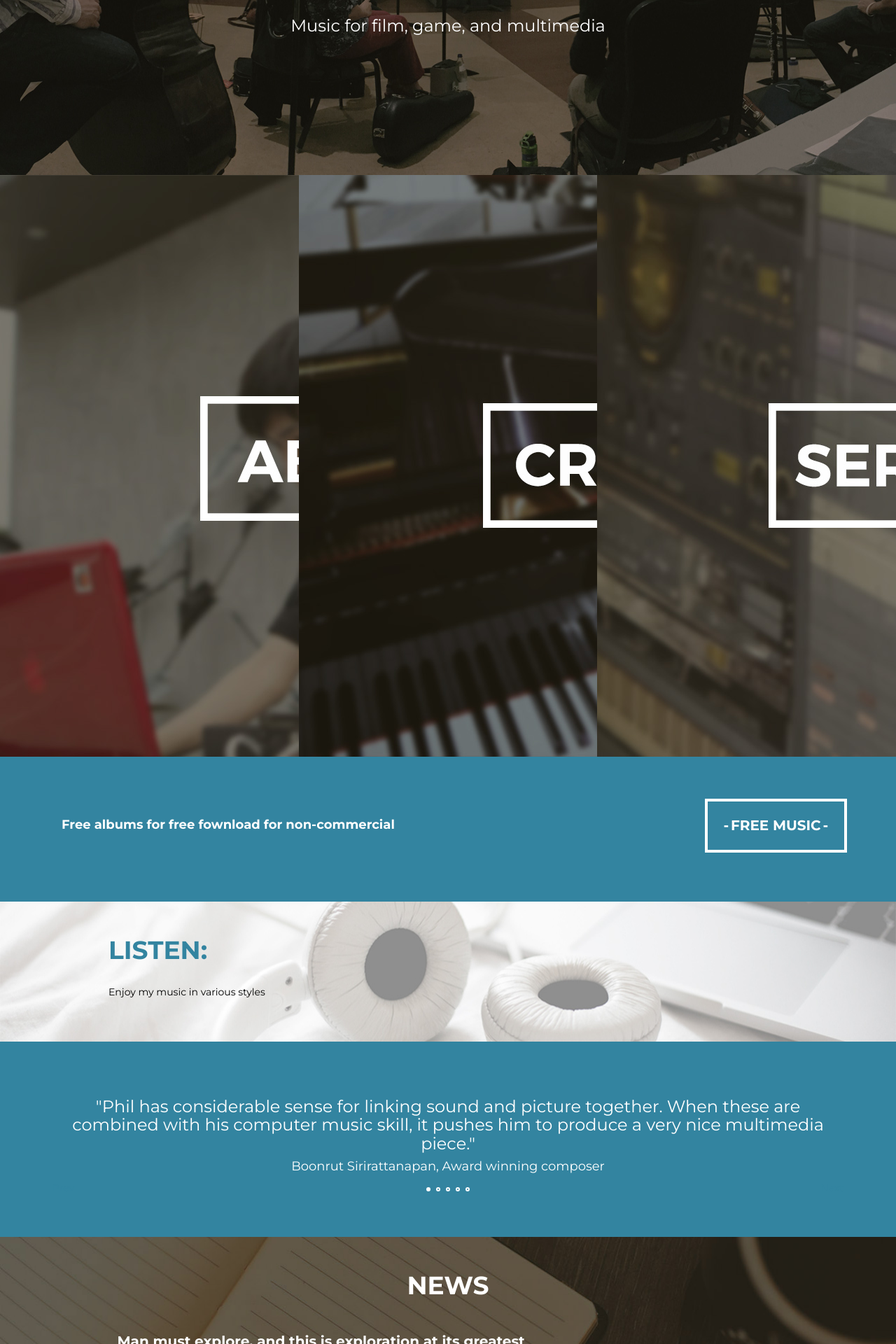
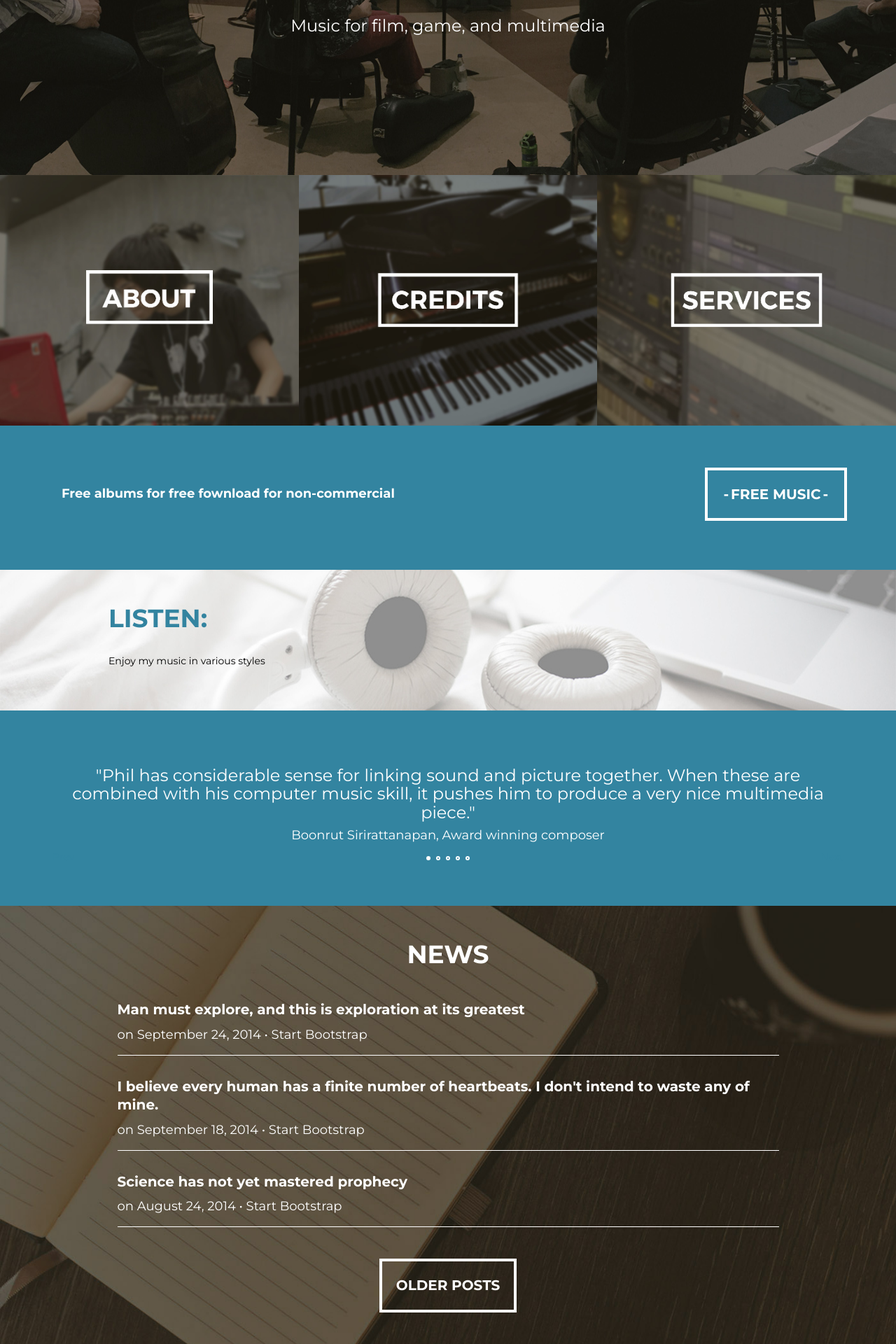
Before and after one commit to phil-wc/phil-wc.github.io, a Jekyll site: the page built from index.html, in a window 1280 px wide. Shown: the part 392-2312 px from the top of the page at 70% size. Built offline with Jekyll 4.4.1, drawn with Linux system fonts in a browser that asks for light colours; nearby versions of some CDN libraries; the list of posts is cut into pages by our own code.

Commit message:
added bootstrap img-responsive class

```diff
--- a/_includes/about/content.html
+++ b/_includes/about/content.html
@@ -1,6 +1,6 @@
 <div class="row">
   <div class="introduction col-lg-6">
-    <img class="image center-block" height="auto" width="500" src="https://lh5.googleusercontent.com/oW_6XRrTYnqS2ugsg7U6vZjCs0O4Owhf9qC9cAI1FrU=w500-h334-no">
+    <img class="image img-responsive center-block" height="auto" width="500" src="https://lh5.googleusercontent.com/oW_6XRrTYnqS2ugsg7U6vZjCs0O4Owhf9qC9cAI1FrU=w500-h334-no">
   </div>
   <div class="description col-lg-6">
     <h5>Phil_wc or Chapavich Temnitikul is a Thai film score &amp; multimedia music composer and experimental artist</h5>
--- a/_includes/home/profile.html
+++ b/_includes/home/profile.html
@@ -2,17 +2,17 @@
   <div class="row">
     <div class="content col-lg-4 col-md-4 col-sm-4 col-xs-12">
       <a href="{{ site.baseurl }}/about">
-        <img class="profile-menu-image" src="/assets/img/home/menu-about-bg.jpg" alt="menu-about-bg"/>
+        <img class="img-responsive profile-menu-image" src="/assets/img/home/menu-about-bg.jpg" alt="menu-about-bg"/>
       </a>
     </div>
     <div class="content col-lg-4 col-md-4 col-sm-4 col-xs-12">
       <a href="{{ site.baseurl }}/works">
-        <img class="profile-menu-image" src="/assets/img/home/menu-credit-bg.jpg" alt="menu-credit-bg"/>
+        <img class="img-responsive profile-menu-image" src="/assets/img/home/menu-credit-bg.jpg" alt="menu-credit-bg"/>
       </a>
     </div>
     <div class="content col-lg-4 col-md-4 col-sm-4 col-xs-12">
       <a href="{{ site.baseurl }}/services">
-        <img class="profile-menu-image" src="/assets/img/home/menu-service-bg.jpg" alt="menu-service-bg"/>
+        <img class="img-responsive profile-menu-image" src="/assets/img/home/menu-service-bg.jpg" alt="menu-service-bg"/>
       </a>
     </div>
   </div>
```
